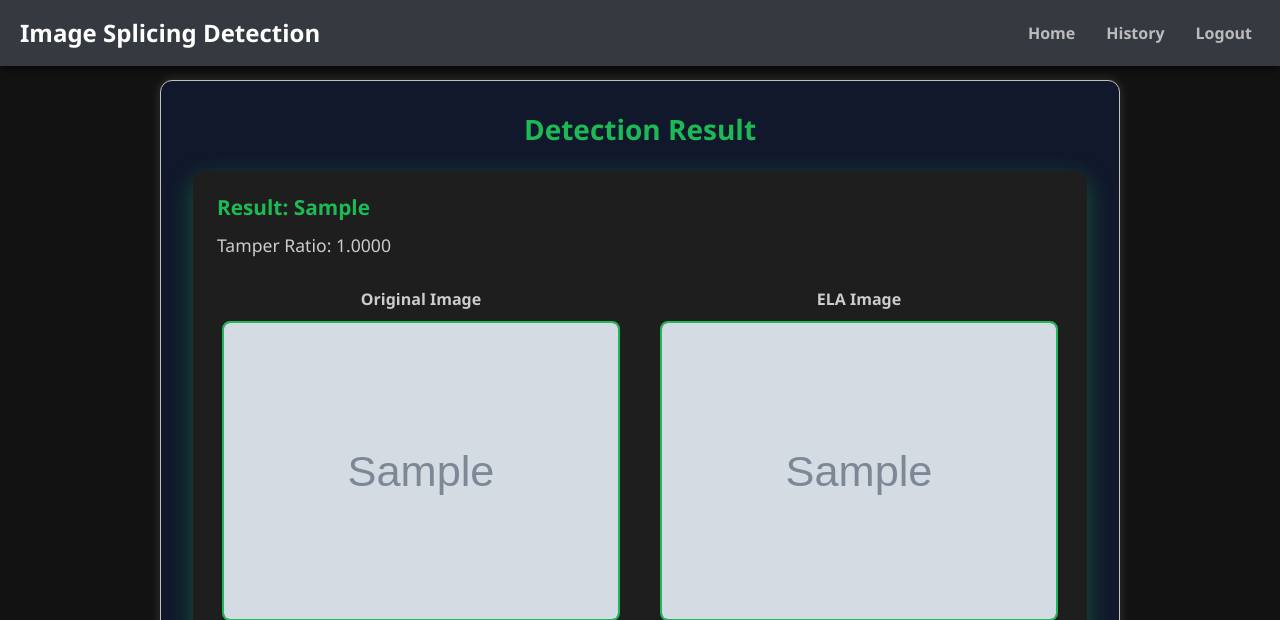
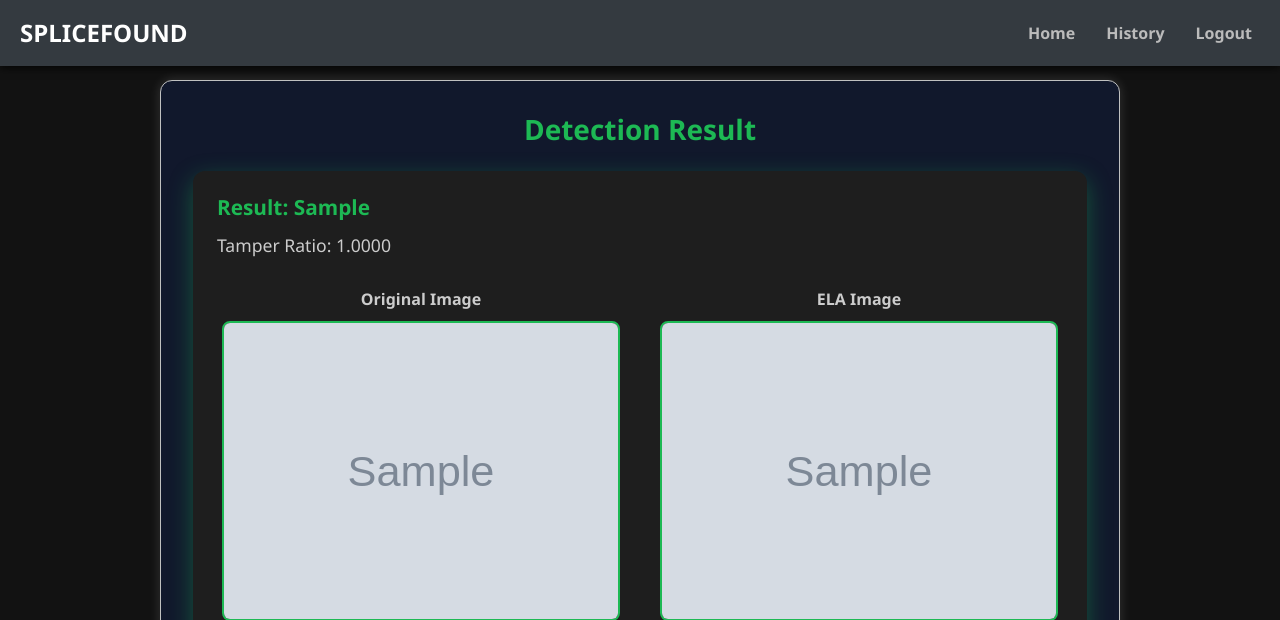
Before and after one commit to nuralyaanrishm/Splicefound_Project, a Flask app: page /result/1 in a window 1280 px wide. Shown: the top 620 px of the page. Run offline with Flask 3, Linux system fonts and the light colour scheme; the visitor is signed in with stand-in values (Sample User, id 1); tables that the repository leaves empty hold one stand-in row (values such as "Sample post"); grey boxes marked "Sample" are stand-in pictures; data that the repository does not hold is empty; some libraries are stand-ins or nearby versions.

Commit message:
Update result.html

```diff
--- a/templates/result.html
+++ b/templates/result.html
@@ -89,7 +89,7 @@
 </head>
 <body>
     <nav class="navbar navbar-expand-lg navbar-dark bg-dark">
-        <a class="navbar-brand" href="#">Image Splicing Detection</a>
+        <a class="navbar-brand" href="#">SPLICEFOUND</a>
         <div class="navbar-nav ml-auto">
             <a class="nav-item nav-link" href="{{ url_for('home') }}">Home</a>
             <a class="nav-item nav-link" href="{{ url_for('history') }}">History</a>
```
